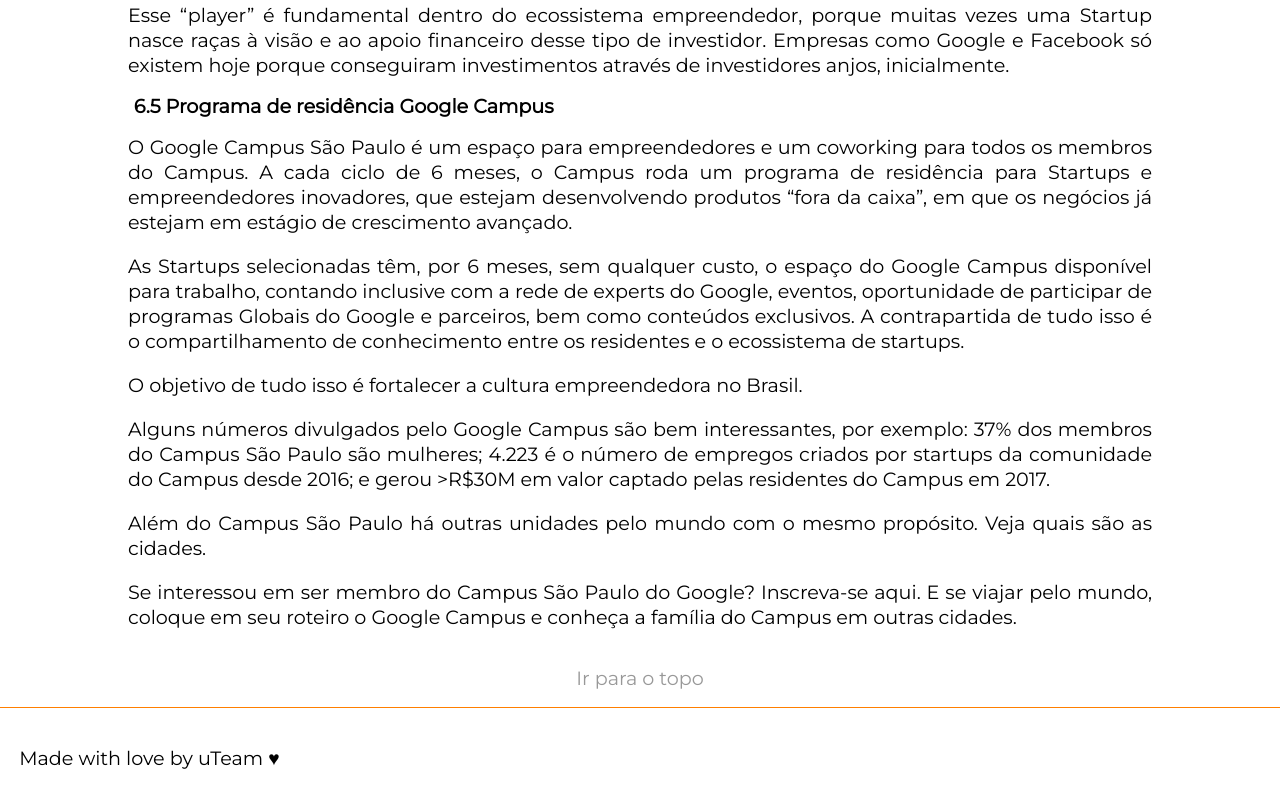
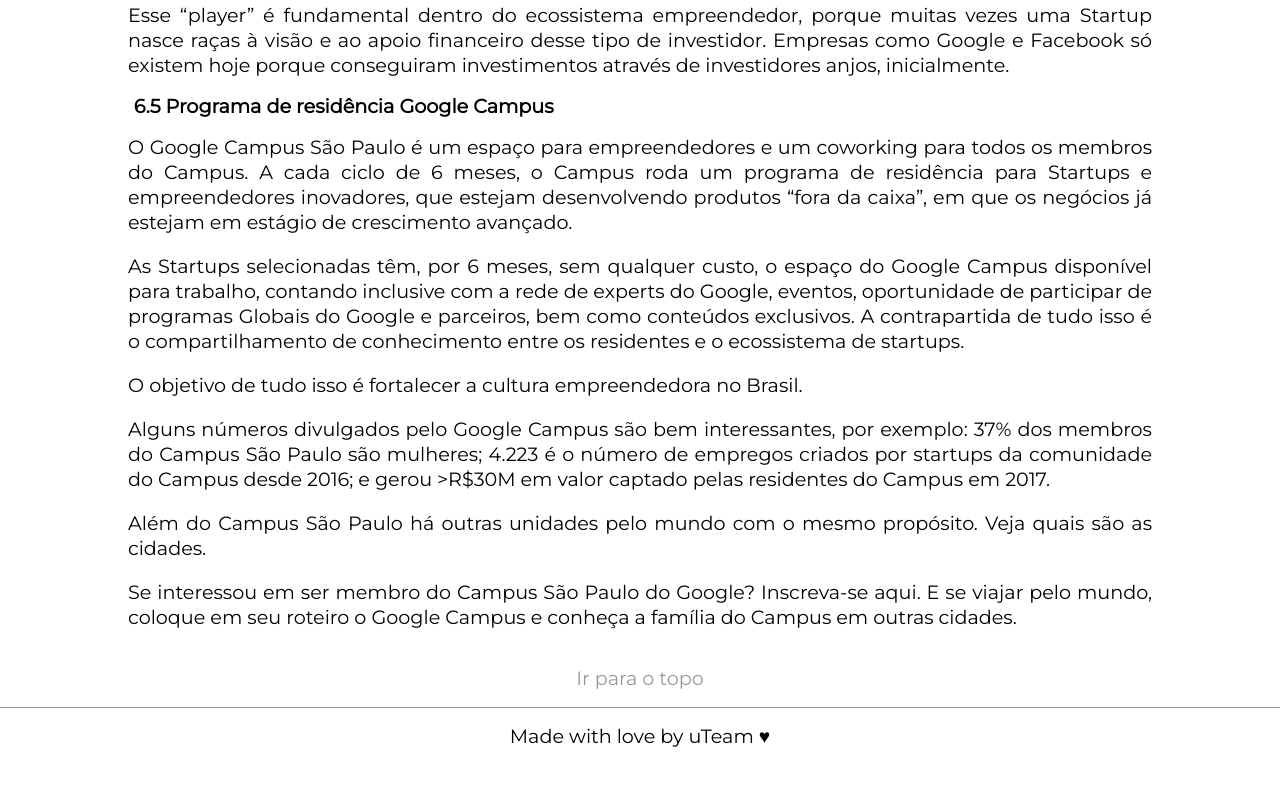
Before and after one commit to ocaioaugusto/NAC2-RWD, a plain HTML site: page conteudo-portugues.html in a window 1280 px wide. Shown: the part 3721-4529 px from the top of the page. After the commit the page ends 4487 px from the top, so only its background shows below. Drawn offline with Linux system fonts and the light colour scheme.

Commit message:
change p to span on footer

```diff
--- a/conteudo-portugues.html
+++ b/conteudo-portugues.html
@@ -229,7 +229,7 @@
 
 		<footer class="footer">
 
-			<p> Made with love by uTeam &#9829; </p>
+			<span> Made with love by uTeam &#9829; </span>
 
 		</footer>
 
```
